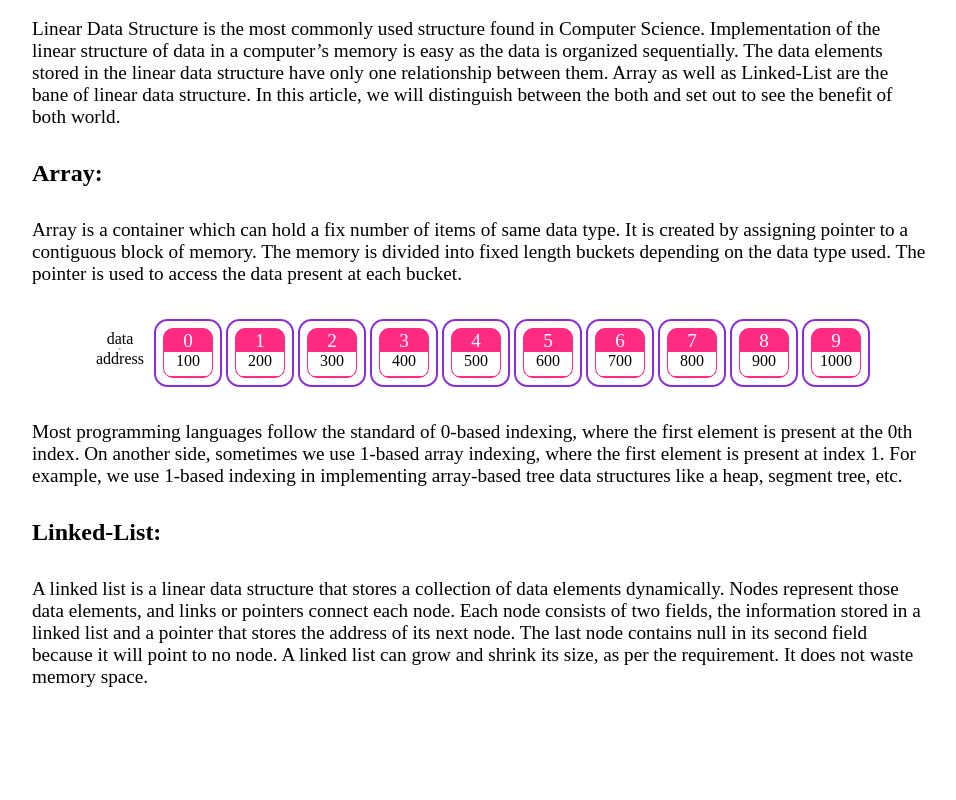
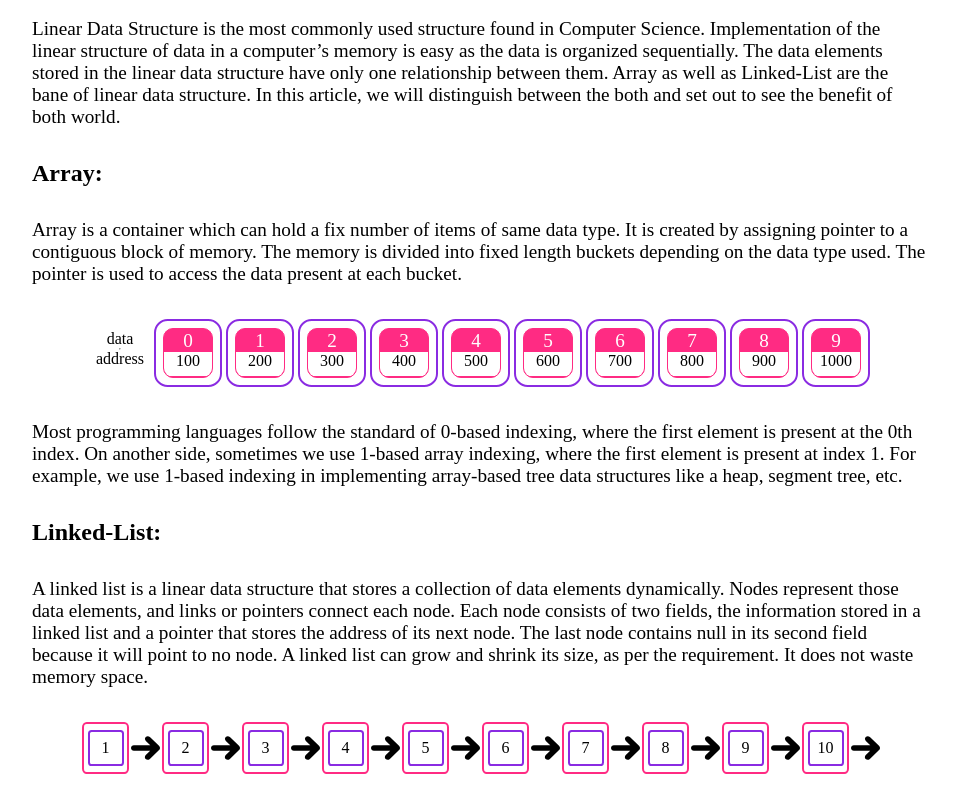
Before and after one commit to Sakilmostak/Array-Vs-Linked-List, a React (Create React App) app: page / in a window 1280 px wide. Shown: the part 190-990 px from the top of the page, without its empty margins (160-1116 px from the left). Before the commit the page ends 910 px from the top, so only its background shows below. Built offline with nearby package versions, Linux system fonts and the light colour scheme.

Commit message:
created linked list diagram with animation

```diff
--- a/src/components/Body.js
+++ b/src/components/Body.js
@@ -1,4 +1,5 @@
 import {Block} from './Block'
+import { ListBlock } from './ListBlock'
 import './Body.css'
 
 export const Body = () => {
@@ -8,6 +9,7 @@ export const Body = () => {
     }
 
     var iterList = iter.map((item) => <Block num={item} add={(item+1)*100}></Block>)
+    var LinkedList = iter.map((item) => <ListBlock num={item+1}></ListBlock>)
 
     return (
         <div>
@@ -47,7 +49,9 @@ export const Body = () => {
                 A linked list can grow and shrink its size, as per the requirement.
                 It does not waste memory space.
             </p>
-
+            <div className='arrDisplay'>
+                {LinkedList}
+            </div>
 
         </div>
     )
--- /dev/null
+++ b/src/components/ListBlock.css
@@ -0,0 +1,37 @@
+.listBlock {
+    background-color: white;
+    border: 2px solid rgb(255, 43, 131);
+    height: 6vh;
+    width: 6vh;
+    margin: 2px;
+    border-radius: 10%;
+    display: flex;
+    justify-content: center;
+    align-items: center;
+    user-select: none;
+}
+
+.outerBlock{
+    height: 6vh;
+    width: 10vh;
+    display: flex;
+    flex-direction: row;
+}
+
+.innerBlock {
+    border: 2px solid blueviolet;
+    height: 4vh;
+    width: 4vh;
+    border-radius: 10%;
+    display: flex;
+    justify-content: center;
+    align-items: center;
+}
+
+.arrowSign {
+    height: 7vh;
+    width: 4vh;
+    display: flex;
+    justify-content: center;
+    align-items: center;
+}
--- /dev/null
+++ b/src/components/ListBlock.js
@@ -0,0 +1,28 @@
+import {motion} from 'framer-motion'
+import './ListBlock.css'
+
+export const ListBlock = (props) => {
+    return (
+        <div>
+            <motion.div className='outerBlock'
+                drag
+                dragConstraints={{
+                top: -500,
+                left: -500,
+                right: 500,
+                bottom: 50,
+            }}
+            >
+                <div className='listBlock'>
+                    <div className='innerBlock'>
+                        <p className='listEle'>{props.num}</p>
+                    </div>
+                </div>
+                <div className='arrowSign'>
+                    <img className='arrowImg' src='right-arrow-svgrepo-com.svg' alt='arrow-sign'></img>
+                </div>
+
+            </motion.div>
+        </div>
+    )
+}
```
Also changed, not shown: public/right-arrow-svgrepo-com.svg (added).
